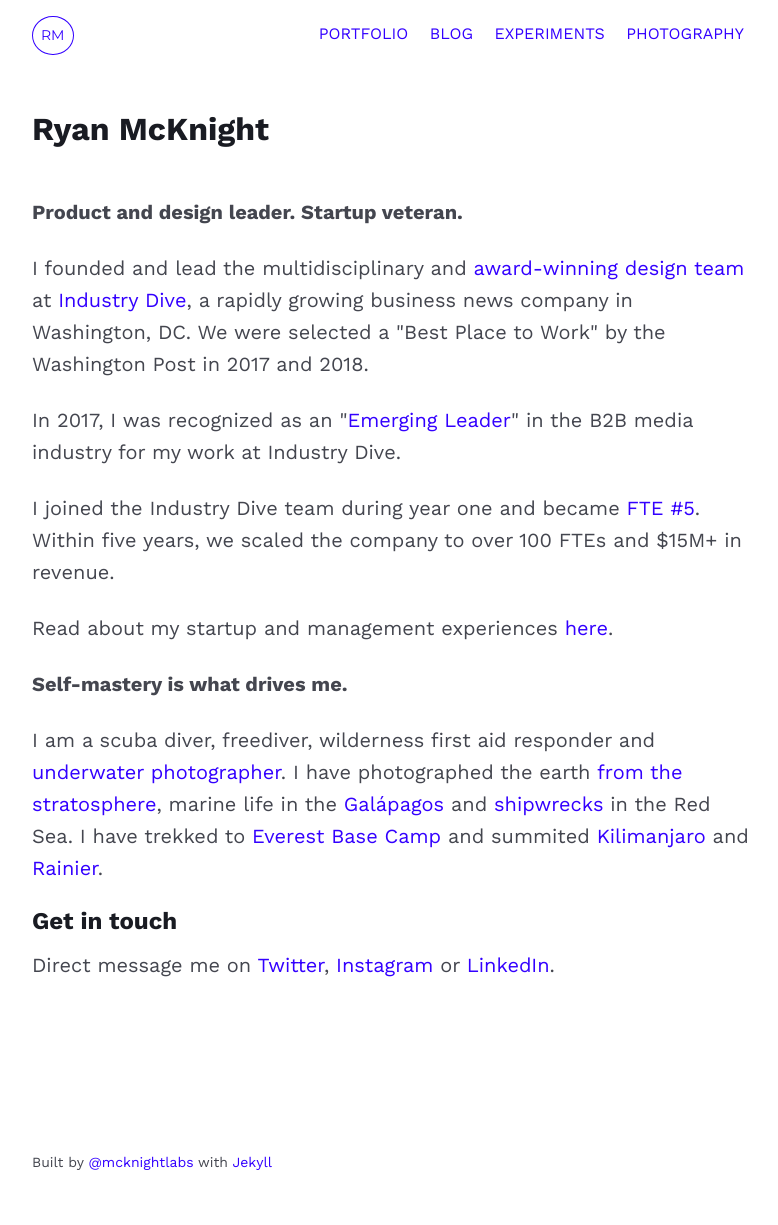
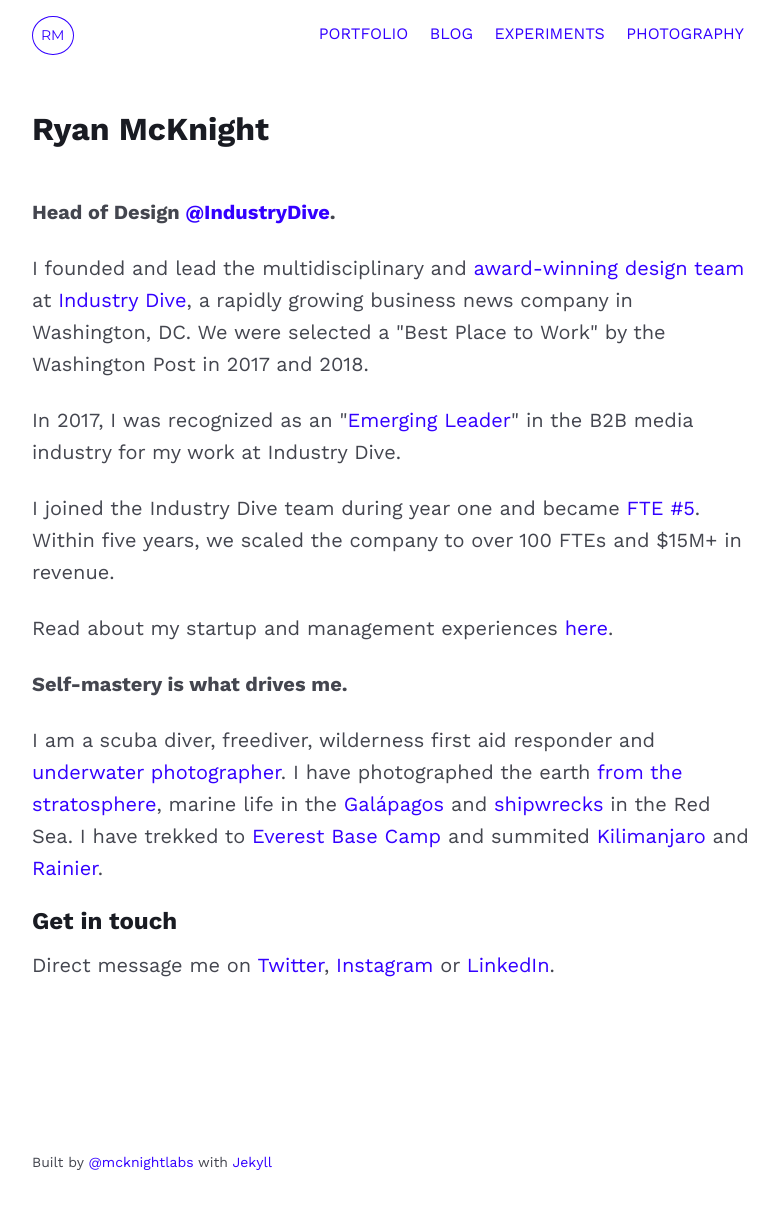
Before and after one commit to mcknightlabs/rtmup, a Jekyll site: the page built from index.html, in a window 1280 px wide. Shown: the whole page, without its empty margins (248-1026 px from the left). Built offline with Jekyll 4.4.1, drawn with Linux system fonts in a browser that asks for light colours.

Commit message:
updates home page

```diff
--- a/index.html
+++ b/index.html
@@ -12,9 +12,9 @@
 
 <h1>Ryan McKnight</h1>
 
-<p><strong>Product and design leader. Startup veteran.</strong></p>
+<p><strong>Head of Design <a href="https://twitter.com/industrydive">@IndustryDive</a>.</strong></p>
 
-<p>I founded and lead the multidisciplinary and <a href="https://www.industrydive.com/news/post/honoring-industry-dives-award-winning-design-leader/">award-winning</a> <a href="https://design.industrydive.com/">design team</a> at <a href="https://www.industrydive.com/">Industry Dive</a>, a rapidly growing business news company in Washington, DC. We were selected a "Best Place to Work" by the Washington Post in 2017 and 2018.
+<p>I founded and lead the multidisciplinary and <a href="https://www.industrydive.com/news/post/honoring-industry-dives-award-winning-design-leader/">award-winning</a> <a href="https://design.industrydive.com/">design team</a> at <a href="https://www.industrydive.com/">Industry Dive</a>, a rapidly growing business news company in Washington, DC. We were selected a "Best Place to Work" by the Washington Post in 2017 and 2018.</p>
 
 <p>In 2017, I was recognized as an "<a href="http://www.siia.net/bims/SPECIAL-PROGRAMS/Emerging-Leader-Awards">Emerging Leader</a>" in the B2B media industry for my work at Industry Dive.</p>
 
```
